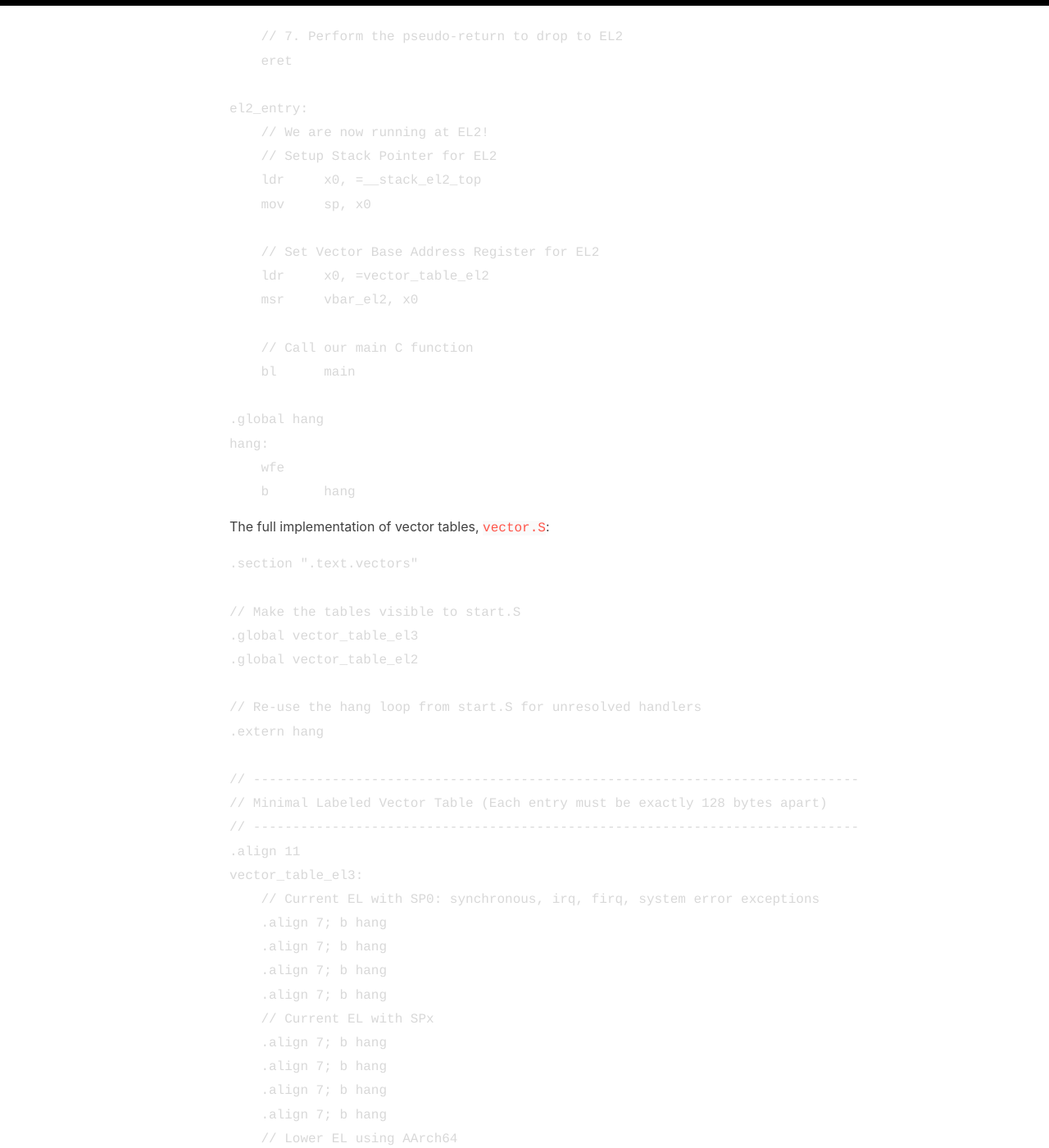
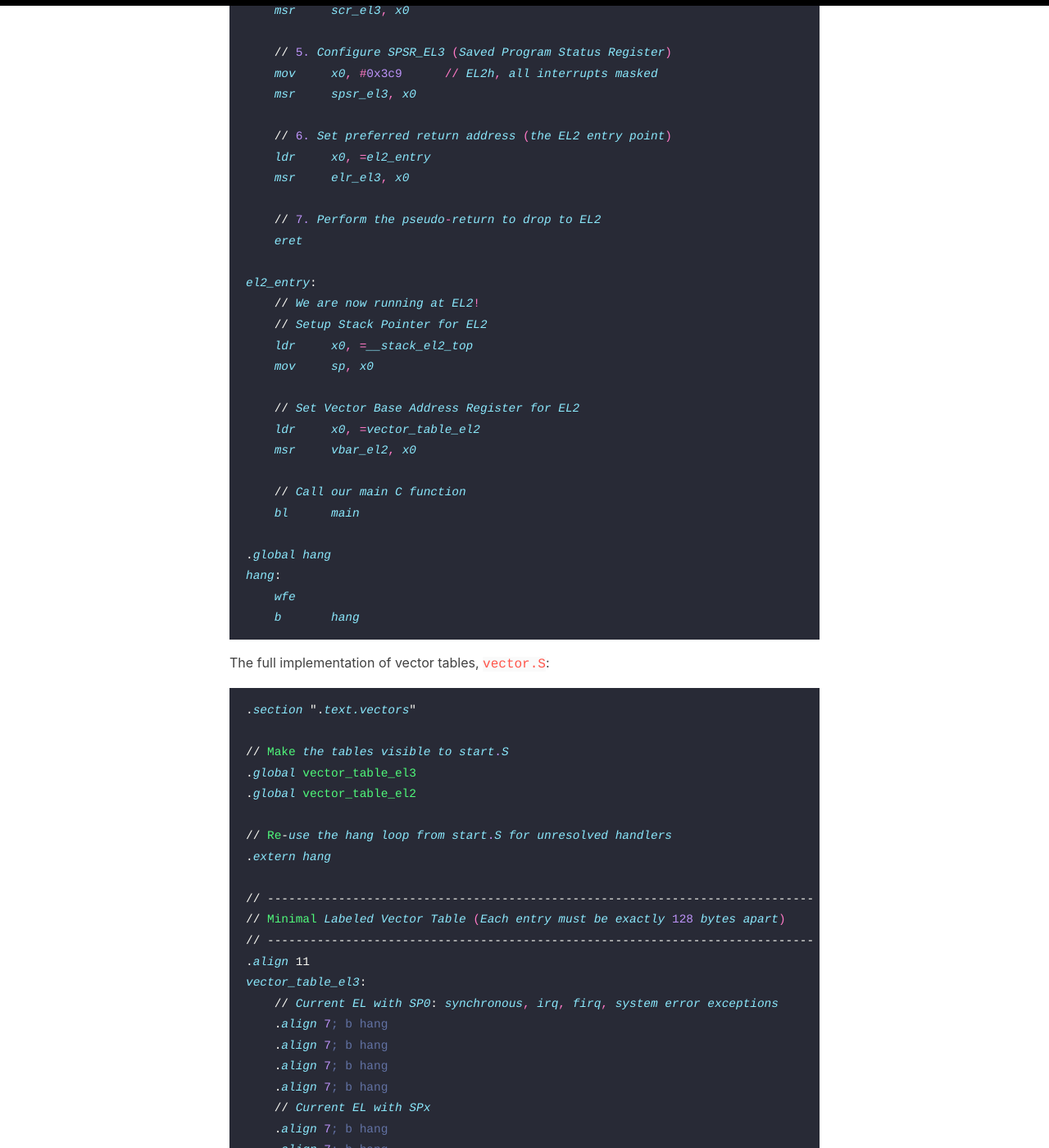
Before and after one commit to channgo2203/channgo2203.github.io, a Jekyll site: the page built from _posts/2026-06-13-tinyhv-02.md, in a window 1280 px wide and 1400 px high, scrolled down 4886 px. Shown: the whole window at 82% size. Built offline with Jekyll 4.4.1, drawn with Linux system fonts in a browser that asks for light colours; some of the changed text lies outside the part shown.

Commit message:
fix tinyhv-02

````diff
--- a/_posts/2026-06-13-tinyhv-02.md
+++ b/_posts/2026-06-13-tinyhv-02.md
@@ -45,7 +45,7 @@ is short (e.g., a few assembly lines to save registers and branch to C), we can
 
 For example, a vector table for EL3 can be defined as below:
 
-```assembly
+```armasm
 .section ".text.vectors"
 
 // Make the tables visible to other code
@@ -96,7 +96,7 @@ The core bits inside the Secure Configuration Register (SCR_EL3) configure the e
 
 So we need to set SCR_EL3 as following:
 
-```assembly
+```armasm
 mov x0, #((1 << 10) | (1 << 8) | (1 << 0))
 msr scr_el3, x0
 ```
@@ -115,7 +115,7 @@ In addition, it is critical and standard practice to mask all exceptions includi
 
 For bits M[5:4], they need to be set `0b00`. So we need to set SPSR_EL3 as following:
 
-```assembly
+```armasm
 mov x0, #0x3c9
 msr spsr_el3, x0
 ```
@@ -126,7 +126,7 @@ Exception Link Register (ELR) stores the target memory address that the `eret` i
 
 So we set the target memory address to the entry point of the EL2 hypervisor as following:
 
-```assembly
+```armasm
 ldr x0, =el2_entry
 msr elr_el3, x0
 ```
@@ -135,7 +135,7 @@ msr elr_el3, x0
 
 The full implementation of startup code, `start.S`:
 
-```assembly
+```armasm
 .section ".text.boot"
 .global _start
 
@@ -195,7 +195,7 @@ hang:
 
 The full implementation of vector tables, `vector.S`:
 
-```assembly
+```armasm
 .section ".text.vectors"
 
 // Make the tables visible to start.S
@@ -260,7 +260,7 @@ el2_sync_handler:
 
 The full implementation of main function, `hypervisor.c`:
 
-```C
+```c
 #include <stdint.h>
 
 // A simple function to read the current Exception Level
@@ -287,9 +287,9 @@ int main(void) {
 }
 ```
 
-And the linker script to run with QEMU virtual machine:
+And the linker script to run with QEMU virtual machine, `linker.ld`:
 
-```linker
+```shell
 ENTRY(_start)
 
 SECTIONS
````
Also changed, not shown: other parts of _posts/2026-06-13-tinyhv-02.md (+1 -1 lines).
